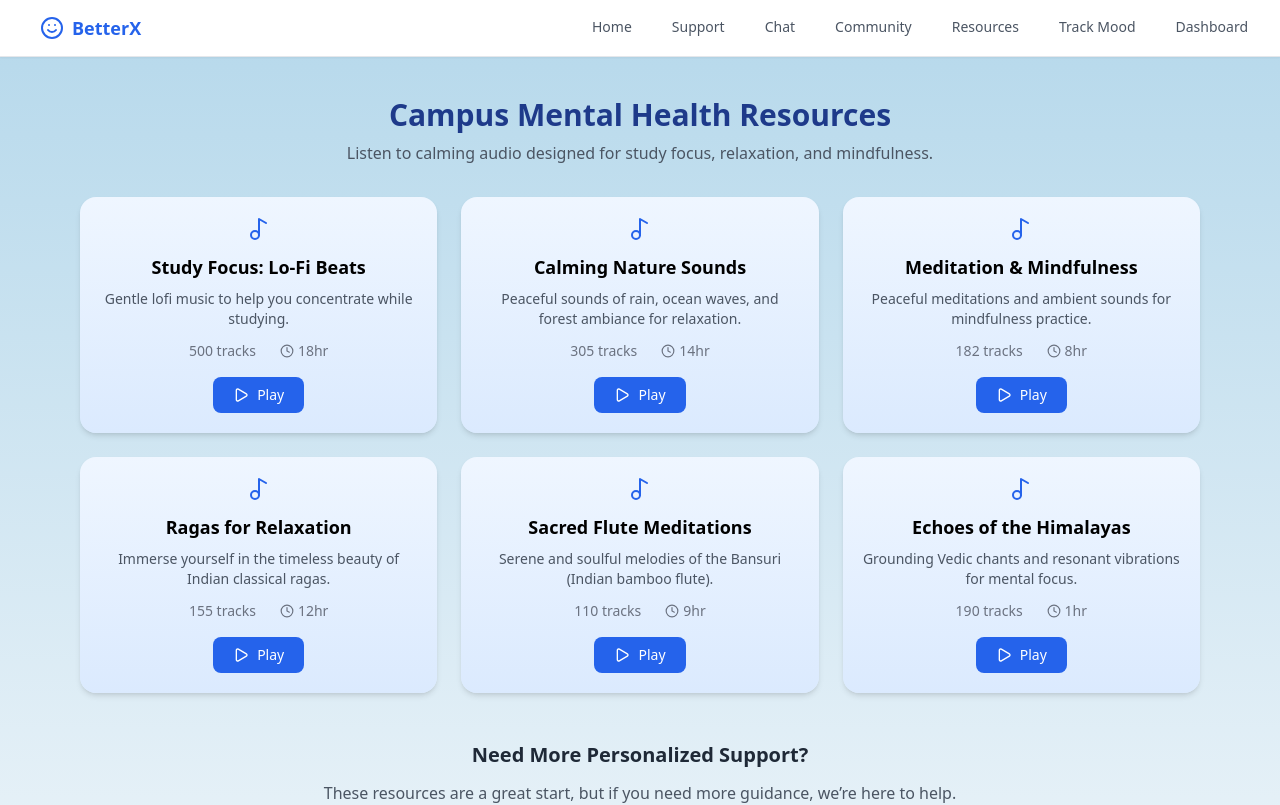
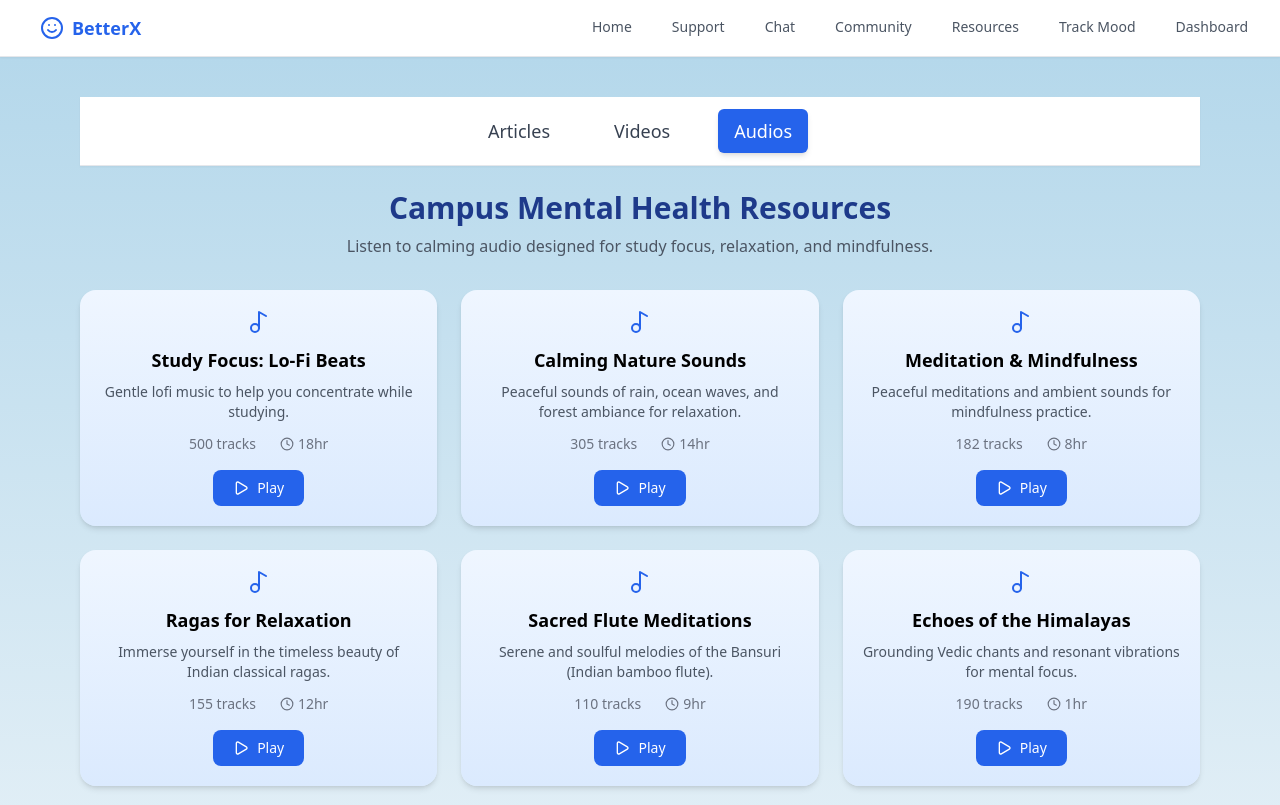
Before and after one commit to AashiGarg-tech/MindDorm-Mental-Wellness, a React (Create React App) app in the folder minddorm-mental-wellness/: page /AudioPage in a window 1280 px wide. Shown: the top 805 px of the page. Built offline with nearby package versions, Linux system fonts and the light colour scheme.

Commit message:
resource nav issue resolved

```diff
--- a/minddorm-mental-wellness/src/App.jsx
+++ b/minddorm-mental-wellness/src/App.jsx
@@ -89,7 +89,7 @@ import PathwaysToWellness from "./pages/Support/PathwaysToWellness";
 import SupportOptions from "./pages/Resources/support_condition";
 import ArticlesPage from "./pages/Resources/articles_page";
 import AudioPage from "./pages/Resources/audio_page";
-import VideosPage from "./pages/Resources/video_page";
+import VideoPage from "./pages/Resources/video_page";
 
 import WellnessDashboard from "./pages/UserDashboard/WellnessDashboard";
 import AdminDashboard from "./pages/AdminDashboard/AdminDashboard";
@@ -127,7 +127,7 @@ const AppContent = () => {
         <Route path="/ResourceIcon" element={<ResourceIcon />} />
         <Route path="/ArticlesPage" element={<ArticlesPage />} />
         <Route path="/AudioPage" element={<AudioPage />} />
-        <Route path="/VideosPage" element={<VideosPage />} />
+        <Route path="/VideoPage" element={<VideoPage />} />
         <Route path="/TrackMoodPage" element={<TrackMoodPage />} />
         <Route path="/WellnessDashboard" element={<WellnessDashboard />} />
         <Route path="/AdminDashboard" element={<AdminDashboard />} />
--- a/minddorm-mental-wellness/src/pages/Resources/audio_page.jsx
+++ b/minddorm-mental-wellness/src/pages/Resources/audio_page.jsx
@@ -49,7 +49,9 @@ export default function AudioPage() {
   ];
 
   return (
+    <div className="min-h-screen bg-gradient-to-b from-[#B5D8EB] to-[#F4F8FB] font-sans">
       <div className="max-w-6xl mx-auto px-4 py-10">
+        <ResourcesNav />
         <h1 className="text-3xl font-semibold text-center text-blue-900 mb-2">
           Campus Mental Health Resources
         </h1>
@@ -81,5 +83,6 @@ export default function AudioPage() {
 
         <SupportOptions />
       </div>
+    </div>
   );
 }
--- a/minddorm-mental-wellness/src/pages/Resources/video_page.jsx
+++ b/minddorm-mental-wellness/src/pages/Resources/video_page.jsx
@@ -2,7 +2,7 @@ import SupportOptions from "./support_condition";
 import { Clock, PlayCircle } from "lucide-react";
 import ResourcesNav from "../../components/ResourcesNav";
 
-export default function VideosPage() {
+export default function VideoPage() {
   const videos = [
     {
       title: "Full Self Healing Meditation - OM SHANTI",
@@ -55,7 +55,9 @@ export default function VideosPage() {
   ];
 
   return (
+    <div className="min-h-screen bg-gradient-to-b from-[#B5D8EB] to-[#F4F8FB] font-sans">
       <div className="max-w-6xl mx-auto px-4 py-10">
+        <ResourcesNav />
         <h1 className="text-3xl font-semibold text-center text-blue-900 mb-2">
           Campus Mental Health Resources
         </h1>
@@ -93,5 +95,6 @@ export default function VideosPage() {
 
         <SupportOptions />
       </div>
+    </div>
   );
 }
```
Lines whose indentation alone changed are shown as unchanged.
